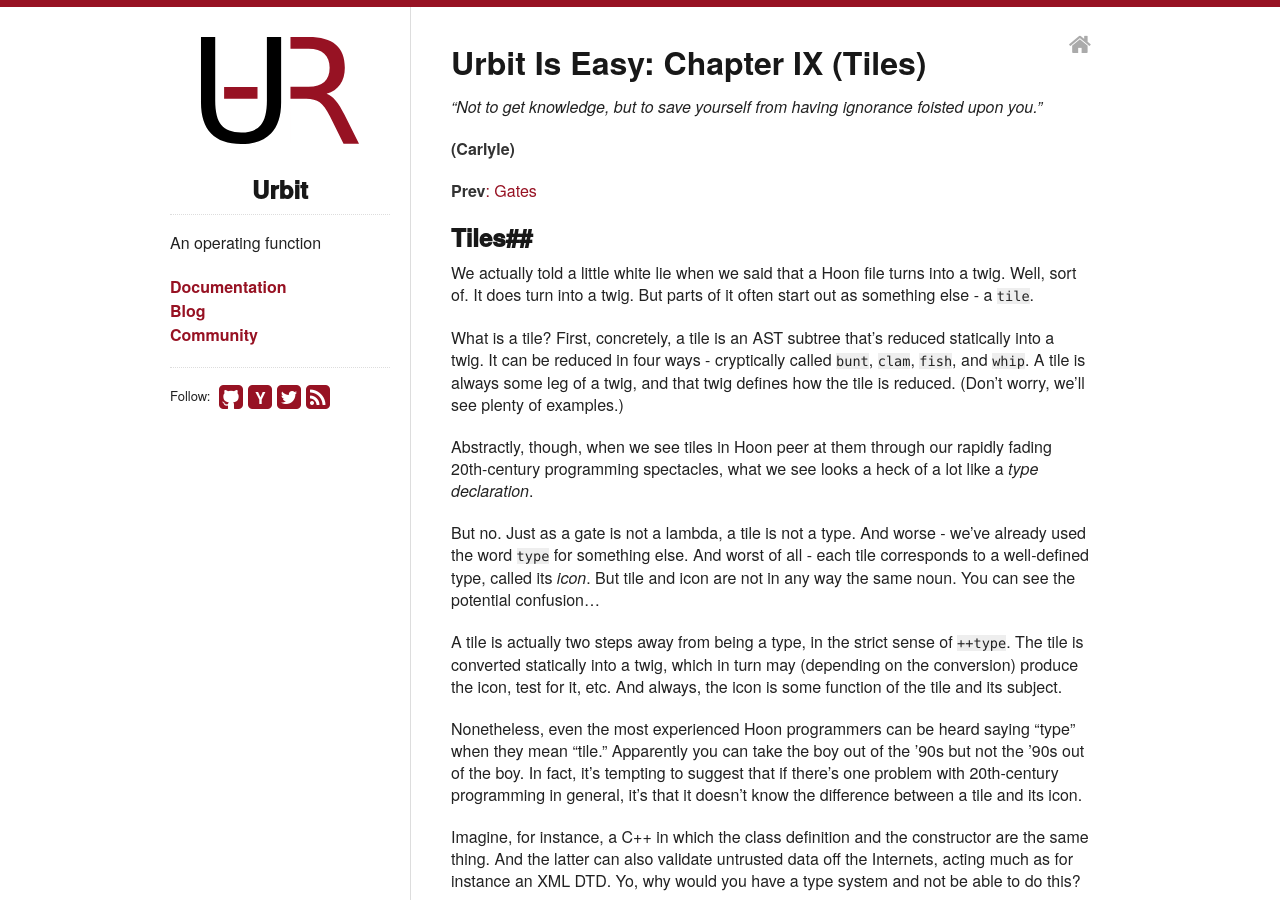
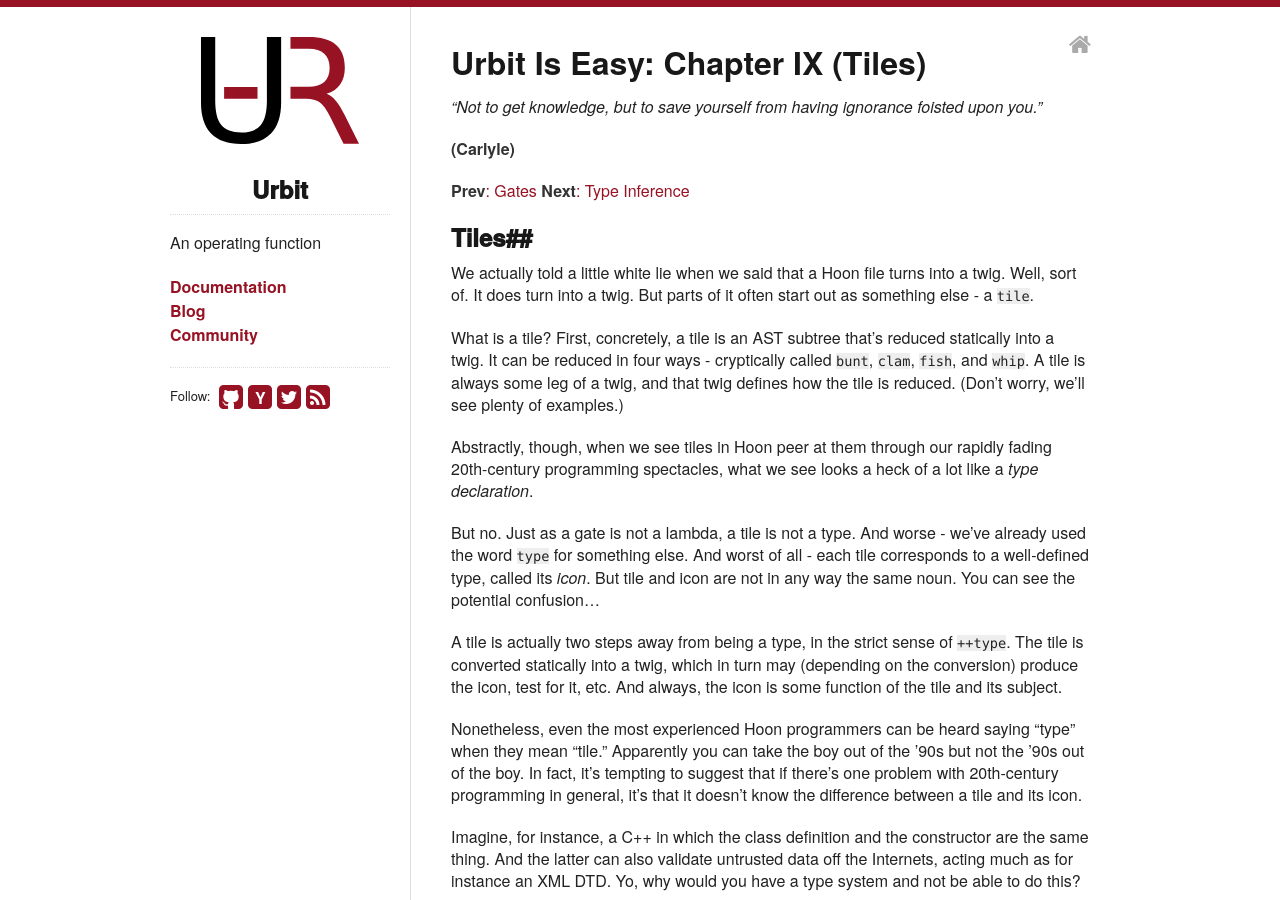
Before and after one commit to urbit/old-urbit.org, a Jekyll site: the page built from _posts/doc/2013-11-18-urbit-is-easy-ch9.markdown, in a window 1280 px wide and 900 px high. Built offline with Jekyll 4.4.1, drawn with Linux system fonts in a browser that asks for light colours.

Commit message:
need those next pointers fixed filename for ch10

```diff
--- a/_posts/doc/2013-11-18-urbit-is-easy-ch7.markdown
+++ b/_posts/doc/2013-11-18-urbit-is-easy-ch7.markdown
@@ -5,6 +5,7 @@
 ---
 
 [**Prev**: Moar Hoon Types](urbit-is-easy-ch6.html)
+[**Next**: Gates](urbit-is-easy-ch8.html)
 
 *"I've only been in love with a beer bottle and a mirror."*
 **(Sid Vicious)**
@@ -952,3 +953,4 @@
 Fibonacci number at `n`.
 
 [**Prev**: Moar Hoon Types](urbit-is-easy-ch6.html)
+[**Next**: Gates](urbit-is-easy-ch8.html)
--- a/_posts/doc/2013-11-18-urbit-is-easy-ch8.markdown
+++ b/_posts/doc/2013-11-18-urbit-is-easy-ch8.markdown
@@ -5,6 +5,7 @@
 ---
 
 [**Prev**: Hoon Computes](urbit-is-easy-ch7.html)
+[**Next**: Tiles](urbit-is-easy-ch9.html)
 
 *"Anyone who thinks he's original is merely ignorant."*
 **(Nicolás Gómez Dávila)**
@@ -460,3 +461,4 @@
 them to fly, but below that level everything is different.
 
 [**Prev**: Hoon Computes](urbit-is-easy-ch7.html)
+[**Next**: Tiles](urbit-is-easy-ch9.html)
--- a/_posts/doc/2013-11-18-urbit-is-easy-ch9.markdown
+++ b/_posts/doc/2013-11-18-urbit-is-easy-ch9.markdown
@@ -10,6 +10,7 @@
 **(Carlyle)**
 
 [**Prev**: Gates](urbit-is-easy-ch8.html)
+[**Next**: Type Inference](urbit-is-easy-ch10.html)
 
 ##Tiles##
 
@@ -467,3 +468,4 @@
     $_  foo
 
 [**Prev**: Gates](urbit-is-easy-ch8.html)
+[**Next**: Type Inference](urbit-is-easy-ch10.html)
```
Also changed, not shown: _posts/doc/2013-11-18-urbit-is-easy-ch10.markdown (renamed from _posts/doc/2013-11-19-urbit-is-easy-ch10.markdown).
